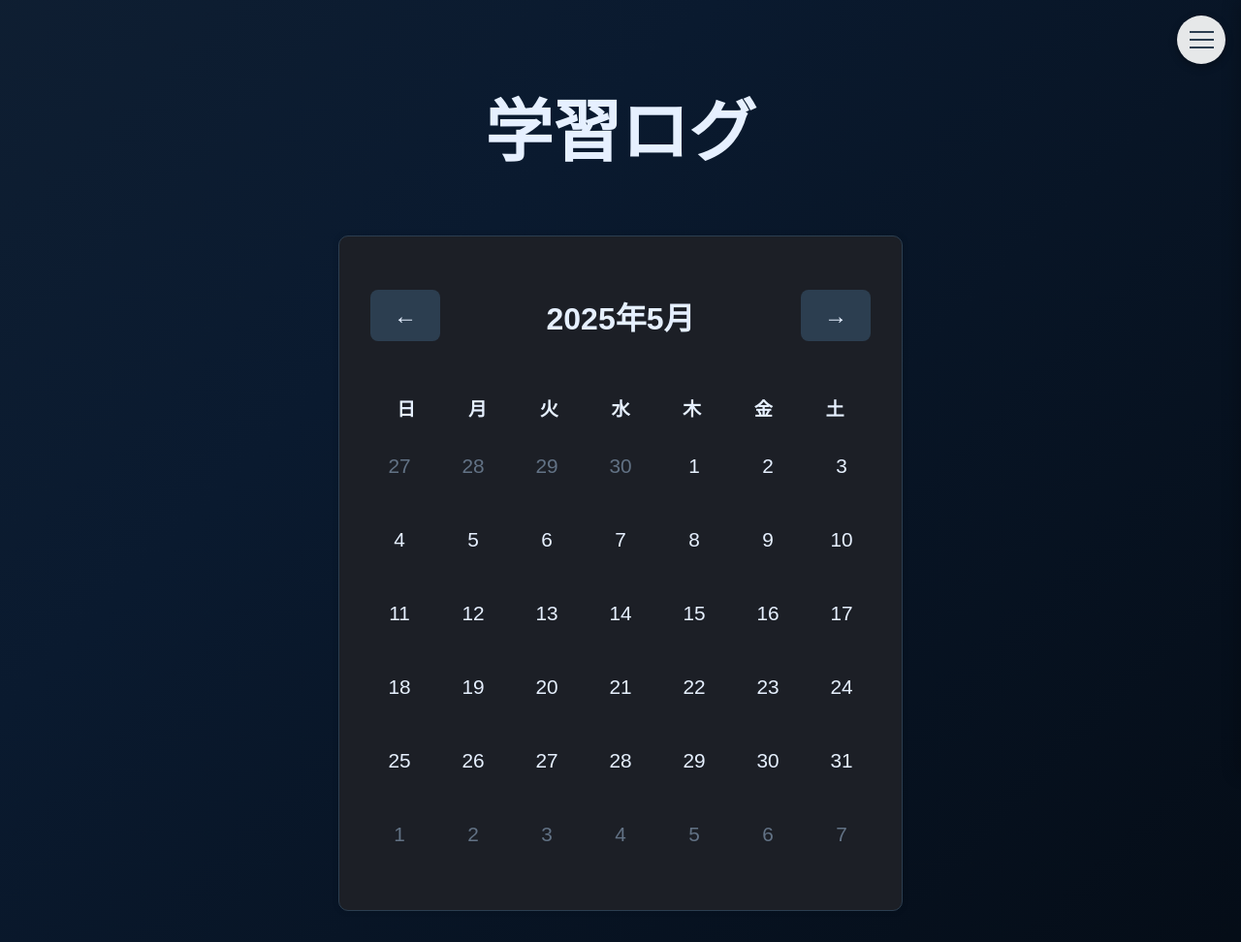
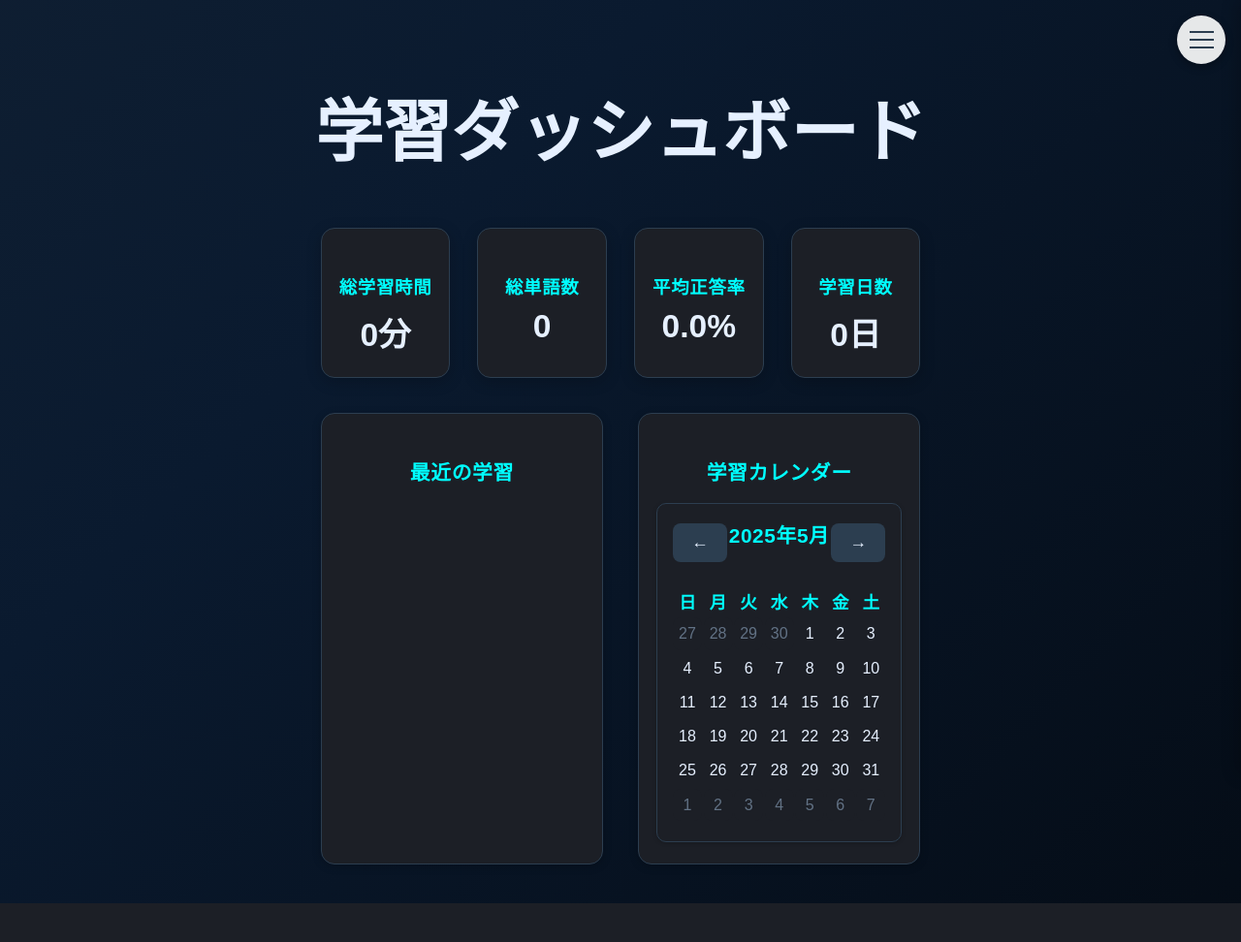
Before and after one commit to morixxfoxdata/word_quiz, a Flask app: page /study_logs in a window 1280 px wide. Shown: the whole page at 97% size. After the commit the page ends 932 px from the top, so only its background shows below. Run offline with Flask 3, Linux system fonts and the light colour scheme; the visitor is signed in with stand-in values (Sample User, id 1); data that the repository does not hold is empty.

Commit message:
dashboardの作成

```diff
--- a/app.py
+++ b/app.py
@@ -656,25 +656,32 @@ def saved_sentences():
 
 
 
-@app.route("/study_logs")
+@app.route('/study_logs')
 @login_required
 def study_logs():
-    # 未完了の学習ログを終了させる
-    current_study_log_id = session.get("current_study_log_id")
-    if current_study_log_id:
-        study_log = db.session.get(StudyLog, current_study_log_id)
-        if study_log and not study_log.end_time:
-            study_log.end_time = datetime.now()
-            db.session.commit()
-        session.pop("current_study_log_id", None)
+    user_id = current_user.id
+    logs = StudyLog.query.filter_by(user_id=user_id).order_by(StudyLog.start_time.desc()).all()
 
-    # 学習ログを取得
-    logs = (
-        StudyLog.query.filter_by(user_id=current_user.id)
-        .order_by(StudyLog.start_time.desc())
-        .all()
+    # 統計値の計算
+    total_study_time = sum(
+        int(((log.end_time - log.start_time).total_seconds() / 60)) if log.end_time else 0
+        for log in logs
     )
-    return render_template("study_logs.html", study_logs=logs)
+    total_words = sum(log.total_words for log in logs)
+    average_accuracy = sum(log.accuracy for log in logs) / len(logs) if logs else 0
+    study_days = len(set(log.start_time.date() for log in logs))
+
+    recent_logs = logs[:5]  # 直近5件
+
+    return render_template(
+        'study_logs.html',
+        total_study_time=total_study_time,
+        total_words=total_words,
+        average_accuracy=average_accuracy,
+        study_days=study_days,
+        recent_logs=recent_logs,
+        study_logs=logs  # カレンダー用
+    )
 
 
 @app.route("/start_study_session", methods=["POST"])
--- a/static/study_logs.css
+++ b/static/study_logs.css
@@ -33,36 +33,43 @@
 }
 
 .calendar-container {
-  max-width: 80%;
-  margin: 2rem auto;
-  background-color: #1c1f26;
+  background: #1c1f26;
   border-radius: 10px;
   border: 1px solid #2c3e50;
-  box-shadow: 0 0 6px #0d111730;
-  padding: 2rem;
+  box-shadow: 0 1px 4px rgba(0,0,0,0.2);
+  padding: 1rem;
+  margin: 0;
+  width: 100%;
+  max-width: 420px;
+  flex: 1;
+  display: flex;
+  flex-direction: column;
+  box-sizing: border-box;
+  overflow: hidden;
 }
 
 .calendar-header {
   display: flex;
   justify-content: space-between;
   align-items: center;
-  margin-bottom: 2rem;
+  margin-bottom: 1.5rem;
 }
 
 .calendar-header h2 {
-  font-size: 2rem;
-  color: #e6f0ff;
+  color: #00ffff;
+  font-size: 1.5rem;
+  margin: 0;
 }
 
 .calendar-nav-btn {
   background: #2c3e50;
+  color: #e6f0ff;
+  border-radius: 8px;
   border: none;
-  border-radius: 8px;
-  padding: 0.8rem 1.5rem;
+  padding: 0.6rem 1.2rem;
+  font-size: 1.1rem;
+  transition: background 0.2s;
   cursor: pointer;
-  font-size: 1.5rem;
-  color: #e6f0ff;
-  transition: background-color 0.2s;
 }
 
 .calendar-nav-btn:hover {
@@ -71,6 +78,11 @@
 
 .calendar-grid {
   width: 100%;
+  flex: 1;
+  display: flex;
+  flex-direction: column;
+  box-sizing: border-box;
+  overflow: hidden;
 }
 
 .calendar-weekdays {
@@ -78,35 +90,44 @@
   grid-template-columns: repeat(7, 1fr);
   text-align: center;
   font-weight: bold;
-  color: #e6f0ff;
-  margin-bottom: 1rem;
-  font-size: 1.2rem;
+  color: #00ffff;
+  margin-bottom: 0.3rem;
+  font-size: 1.1rem;
+  gap: 0.1rem;
 }
 
 .calendar-days {
   display: grid;
   grid-template-columns: repeat(7, 1fr);
-  gap: 1rem;
-  margin-bottom: 1rem;
+  gap: 0.1rem;
+  margin-bottom: 0.3rem;
+  flex: 1;
+  min-height: 210px;
+  width: 100%;
+  box-sizing: border-box;
+  overflow: hidden;
 }
 
 .calendar-day {
-  aspect-ratio: 1;
   display: flex;
   align-items: center;
   justify-content: center;
-  border-radius: 12px;
+  border-radius: 8px;
   cursor: pointer;
   transition: all 0.2s;
   position: relative;
-  font-size: 1.3rem;
-  min-height: 60px;
+  font-size: 1rem;
+  min-height: 32px;
   color: #e6f0ff;
-  border: 1px solid transparent;
+  padding: 0.2rem;
+  box-sizing: border-box;
+  width: 100%;
+  aspect-ratio: unset;
+  overflow: hidden;
 }
 
 .calendar-day:hover {
-  background: #2c3e50;
+  background: #3d5a73;
   transform: scale(1.05);
   border-color: #00ffff;
 }
@@ -120,9 +141,9 @@
 .calendar-day.has-logs::after {
   content: "";
   position: absolute;
-  bottom: 8px;
-  width: 6px;
-  height: 6px;
+  bottom: 4px;
+  width: 4px;
+  height: 4px;
   background: #00ffff;
   border-radius: 50%;
 }
@@ -130,6 +151,7 @@
 .calendar-day.selected {
   background: #00ffff;
   color: #1c1f26;
+  font-weight: bold;
 }
 
 .calendar-day.selected::after {
@@ -138,6 +160,8 @@
 
 .calendar-day.other-month {
   color: #627285;
+  background: #1c1f26;
+  border-color: #2c3e50;
 }
 
 .selected-date-title {
@@ -242,11 +266,6 @@
 }
 
 /* レスポンシブデザイン */
-@media (max-width: 1200px) {
-  .calendar-container {
-    max-width: 90%;
-  }
-}
 
 @media (max-width: 768px) {
   .calendar-container {
@@ -275,7 +294,7 @@
   .log-header {
     flex-direction: column;
     gap: 0.5rem;
-    align-items: flex-start;
+    align-items: center;
   }
 
   .log-header h3 {
@@ -384,3 +403,170 @@
     width: 95%;
   }
 }
+
+.dashboard-container {
+  max-width: 1200px;
+  margin: 0 auto;
+  padding: 24px 12px 40px 12px;
+}
+
+.stats-overview {
+  display: grid;
+  grid-template-columns: repeat(4, 1fr);
+  gap: 28px;
+  margin-bottom: 36px;
+}
+
+.stat-card {
+  background: #1c1f26;
+  border-radius: 14px;
+  padding: 28px 18px 22px 18px;
+  box-shadow: 0 4px 16px rgba(0,0,0,0.2);
+  text-align: center;
+  border: 1.5px solid #2c3e50;
+  transition: box-shadow 0.2s, transform 0.2s;
+}
+
+.stat-card:hover {
+  box-shadow: 0 8px 24px rgba(0,0,0,0.3);
+  transform: translateY(-2px) scale(1.03);
+}
+
+.stat-card h3 {
+  font-size: 1.15rem;
+  color: #00ffff;
+  margin-bottom: 10px;
+  letter-spacing: 0.04em;
+}
+
+.stat-value {
+  font-size: 2.1rem;
+  font-weight: bold;
+  color: #e6f0ff;
+  margin: 10px 0 0 0;
+}
+
+.main-content {
+  display: grid;
+  grid-template-columns: 1fr 1fr;
+  gap: 36px;
+}
+
+.recent-logs, .compact-calendar {
+  background: #1c1f26;
+  border-radius: 14px;
+  padding: 26px 18px 22px 18px;
+  box-shadow: 0 2px 10px rgba(0,0,0,0.2);
+  border: 1.5px solid #2c3e50;
+  min-height: 400px;
+  display: flex;
+  flex-direction: column;
+}
+
+.recent-logs h2, .compact-calendar h2 {
+  font-size: 1.3rem;
+  color: #00ffff;
+  margin-bottom: 18px;
+  letter-spacing: 0.03em;
+}
+
+.logs-list {
+  max-height: 500px;
+  overflow-y: auto;
+}
+
+.log-item {
+  border-radius: 10px;
+  border: 1px solid #3d5a73;
+  box-shadow: 0 1px 4px rgba(0,0,0,0.2);
+  margin-bottom: 1.2rem;
+  padding: 1.2rem 1rem;
+  transition: box-shadow 0.2s, transform 0.2s;
+}
+
+.log-item:hover {
+  box-shadow: 0 4px 12px rgba(0,255,255,0.2);
+  transform: translateY(-1px) scale(1.01);
+}
+
+.log-header h3 {
+  color: #00ffff;
+  font-size: 1.1rem;
+}
+
+.log-date {
+  color: #e6f0ff;
+  font-size: 1rem;
+  margin-left: 10px;
+}
+
+.log-details p {
+  background: #1c4966;
+  color: #e6f0ff;
+  border-radius: 8px;
+  font-size: 1rem;
+  padding: 0.7rem 1rem;
+  margin-bottom: 0.5rem;
+}
+
+@media (max-width: 1200px) {
+  .stats-overview {
+    grid-template-columns: repeat(2, 1fr);
+    gap: 18px;
+  }
+}
+
+@media (max-width: 900px) {
+  .main-content {
+    grid-template-columns: 1fr;
+    gap: 24px;
+  }
+  .stats-overview {
+    grid-template-columns: 1fr 1fr;
+    gap: 18px;
+  }
+  .compact-calendar {
+    min-height: 350px;
+    padding: 20px 12px 16px 12px;
+  }
+  .calendar-days {
+    min-height: 200px;
+  }
+  .calendar-day {
+    font-size: 0.9rem;
+    min-height: 25px;
+  }
+}
+
+@media (max-width: 600px) {
+  .dashboard-container {
+    padding: 8px 2px 24px 2px;
+  }
+  .stats-overview {
+    grid-template-columns: 1fr;
+    gap: 12px;
+  }
+  .recent-logs, .compact-calendar {
+    padding: 16px 8px 12px 8px;
+  }
+  .log-item {
+    padding: 0.7rem 0.5rem;
+  }
+  .compact-calendar {
+    min-height: 300px;
+  }
+  .calendar-days {
+    min-height: 120px;
+  }
+  .calendar-day {
+    font-size: 0.8rem;
+    min-height: 18px;
+  }
+  .calendar-weekdays {
+    font-size: 0.9rem;
+  }
+  .calendar-container {
+    max-width: 100vw;
+    padding: 0.5rem;
+  }
+}
--- a/templates/study_logs.html
+++ b/templates/study_logs.html
@@ -3,7 +3,7 @@
   <head>
     <meta charset="UTF-8" />
     <meta name="viewport" content="width=device-width, initial-scale=1.0" />
-    <title>学習ログ</title>
+    <title>学習ダッシュボード</title>
     <link
       rel="stylesheet"
       href="{{ url_for('static', filename='style.css') }}"
@@ -42,8 +42,51 @@
       </div>
     </div>
 
-    <h1 class="start-title">学習ログ</h1>
+    <h1 class="start-title">学習ダッシュボード</h1>
 
+    <div class="dashboard-container">
+      <div class="stats-overview">
+        <div class="stat-card">
+          <h3>総学習時間</h3>
+          <p class="stat-value">{{ total_study_time }}分</p>
+        </div>
+        <div class="stat-card">
+          <h3>総単語数</h3>
+          <p class="stat-value">{{ total_words }}</p>
+        </div>
+        <div class="stat-card">
+          <h3>平均正答率</h3>
+          <p class="stat-value">{{ "%.1f"|format(average_accuracy * 100) }}%</p>
+        </div>
+        <div class="stat-card">
+          <h3>学習日数</h3>
+          <p class="stat-value">{{ study_days }}日</p>
+        </div>
+      </div>
+
+      <div class="main-content">
+        <div class="recent-logs">
+          <h2>最近の学習</h2>
+          <div class="logs-list">
+            {% for log in recent_logs %}
+            <div class="log-item">
+              <div class="log-header">
+                <h3>{{ log.deck.name }}</h3>
+                <span class="log-date">{{ log.start_time.strftime('%Y-%m-%d %H:%M') }}</span>
+              </div>
+              <div class="log-details">
+                <p>正解数: {{ log.correct_count }}</p>
+                <p>不正解数: {{ log.wrong_count }}</p>
+                <p>正答率: {{ "%.1f"|format(log.accuracy * 100) }}%</p>
+                <p>学習時間: {% if log.end_time %} {{ ((log.end_time - log.start_time).total_seconds() / 60)|round|int }}分 {% else %} 未完了 {% endif %}</p>
+              </div>
+            </div>
+            {% endfor %}
+          </div>
+        </div>
+
+        <div class="compact-calendar">
+          <h2>学習カレンダー</h2>
           <div class="calendar-container">
             <div class="calendar-header">
               <button id="prevMonth" class="calendar-nav-btn">←</button>
@@ -63,6 +106,9 @@
               <div id="calendarDays" class="calendar-days"></div>
             </div>
           </div>
+        </div>
+      </div>
+    </div>
 
     <div id="selectedDateLogs" class="study-logs" style="display: none">
       <div class="logs-header">
@@ -71,26 +117,17 @@
       </div>
       <div id="logsContainer">
         {% for log in study_logs %}
-        <div
-          class="log-item"
-          data-date="{{ log.start_time.strftime('%Y-%m-%d') }}"
-        >
+        <div class="log-item" data-date="{{ log.start_time.strftime('%Y-%m-%d') }}">
           <div class="log-header">
             <h3>{{ log.deck.name }}</h3>
-            <span class="log-date"
-              >{{ log.start_time.strftime('%Y-%m-%d %H:%M') }}</span
-            >
+            <span class="log-date">{{ log.start_time.strftime('%Y-%m-%d %H:%M') }}</span>
           </div>
           <div class="log-details">
             <p>正解数: {{ log.correct_count }}</p>
             <p>不正解数: {{ log.wrong_count }}</p>
             <p>総単語数: {{ log.total_words }}</p>
             <p>正答率: {{ "%.1f"|format(log.accuracy * 100) }}%</p>
-            <p>
-              学習時間: {% if log.end_time %} {{ ((log.end_time -
-              log.start_time).total_seconds() / 60)|round|int }}分 {% else %}
-              未完了 {% endif %}
-            </p>
+            <p>学習時間: {% if log.end_time %} {{ ((log.end_time - log.start_time).total_seconds() / 60)|round|int }}分 {% else %} 未完了 {% endif %}</p>
           </div>
         </div>
         {% endfor %}
```
Lines whose indentation alone changed are shown as unchanged.
